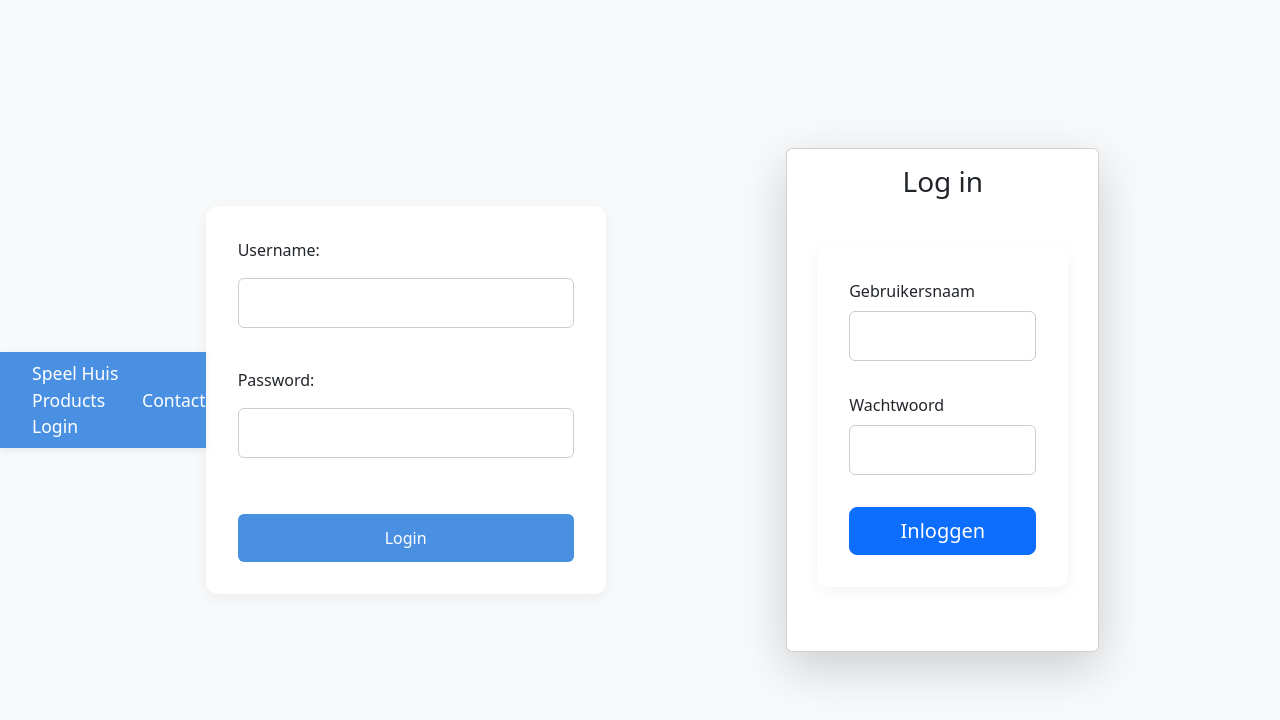
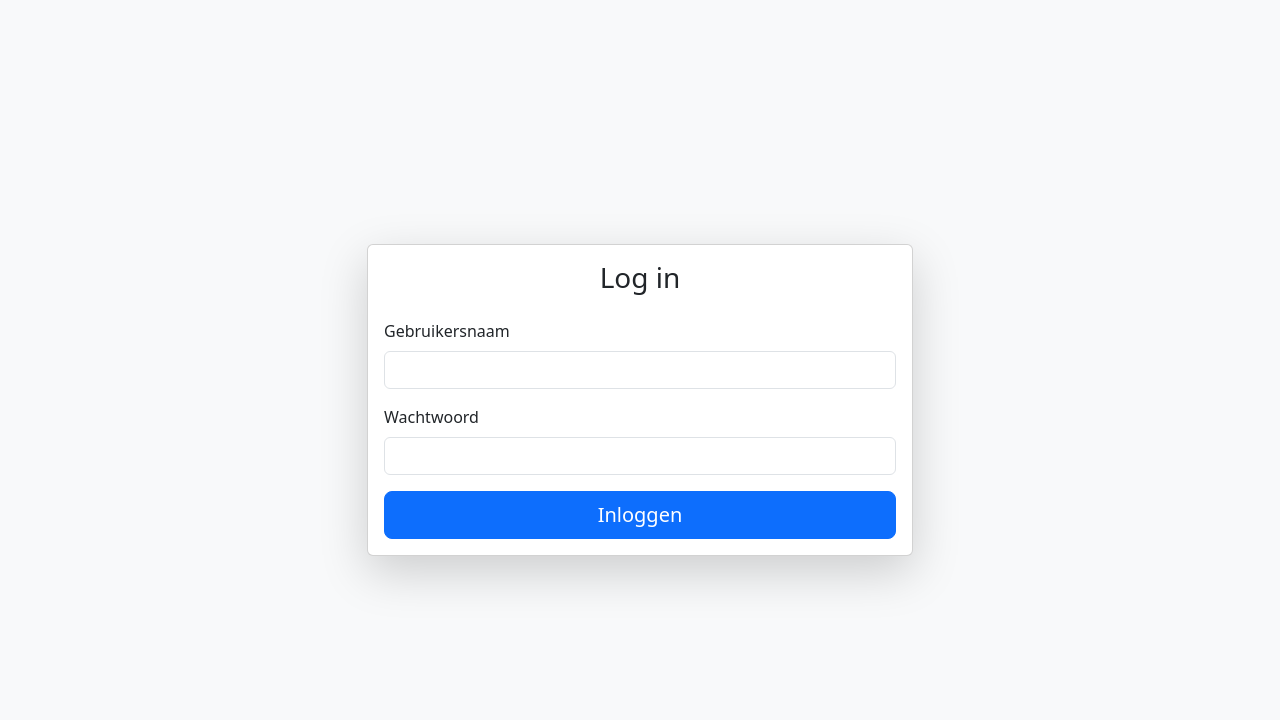
Before and after one commit to Handedblade/Speelhuis-project-nova-college, a PHP site: page /Admin/index.php in a window 1280 px wide. Shown: the top 720 px of the page. Run offline with PHP 8.4, Linux system fonts and the light colour scheme.

Commit message:
inlog pagina

```diff
--- a/Admin/index.php
+++ b/Admin/index.php
@@ -1,55 +1,30 @@
 <?php
-
 //this page is for logging into the admin pages
 include "../Classes/database.php";
 include "../Classes/users.php";
-?>
-<!DOCTYPE html><html lang="en">
-<head>
-    <meta charset="UTF-8">
-    <link rel="stylesheet" href="../css/index.css">
-    <title>Login</title>
-</head>
-<body>
-    <!-- Navigation bar -->
-    <nav class="navbar" aria-label="Main navigation">
-        <a href="../index.php">Speel Huis</a>
-        <a href="../products.php">Products</a>
-        <a href="../contact.php">Contact</a>
-        <a href="index.php">Login</a>
-    </nav>
 
-    <form action="index.php" method="POST">
-        Username: <input type="text" name="username" required><br>
-        Password: <input type="password" name="password" required><br>
-        <input type="submit" value="Login">
-    </form>
-    <?php
+$username = null;
+$password = null;
 
-    $username = null;
-    $password = null;
-
-    if (isset($_POST["username"]) && isset($_POST["password"])) //makes a new session and cookie if the correct username and password have been entered
-    {
+if ($_SERVER["REQUEST_METHOD"] === "POST") {
+    if (isset($_POST["username"]) && isset($_POST["password"])) {
         $username = $_POST["username"];
         $password = $_POST["password"];
 
         $gebruiker = User::findByUsernameAndPassword($username, $password);
 
         if ($gebruiker == null) {
-            echo "Wrong username or password";
+            $error = "Verkeerde gebruikersnaam of wachtwoord!";
         } else {
             $gebruiker->login();
             header("location:adminWorkerPage.php");
             exit;
         }
     }
-
-    ?>
-</body>
-</html>
+}
+?>
 <!doctype html>
-<html lang="en">
+<html lang="nl">
 
 <head>
   <meta charset="utf-8">
@@ -69,15 +44,19 @@ include "../Classes/users.php";
           <div class="card-body">
             <h3 class="text-center mb-4">Log in</h3>
 
-            <form name="stad" method="post" action="create.php">
+            <?php if (!empty($error)): ?>
+              <div class="alert alert-danger text-center"><?php echo $error; ?></div>
+            <?php endif; ?>
+
+            <form method="POST" action="index.php">
               <div class="mb-3">
                 <label class="form-label">Gebruikersnaam</label>
-                <input type="text" class="form-control" name="naam" value="" />
+                <input type="text" class="form-control" name="username" required>
               </div>
 
               <div class="mb-3">
                 <label class="form-label">Wachtwoord</label>
-                <input type="text" class="form-control" name="ww" value="" />
+                <input type="password" class="form-control" name="password" required>
               </div>
 
               <div class="d-grid">
@@ -97,5 +76,4 @@ include "../Classes/users.php";
     crossorigin="anonymous"></script>
 
 </body>
-
 </html>
```
